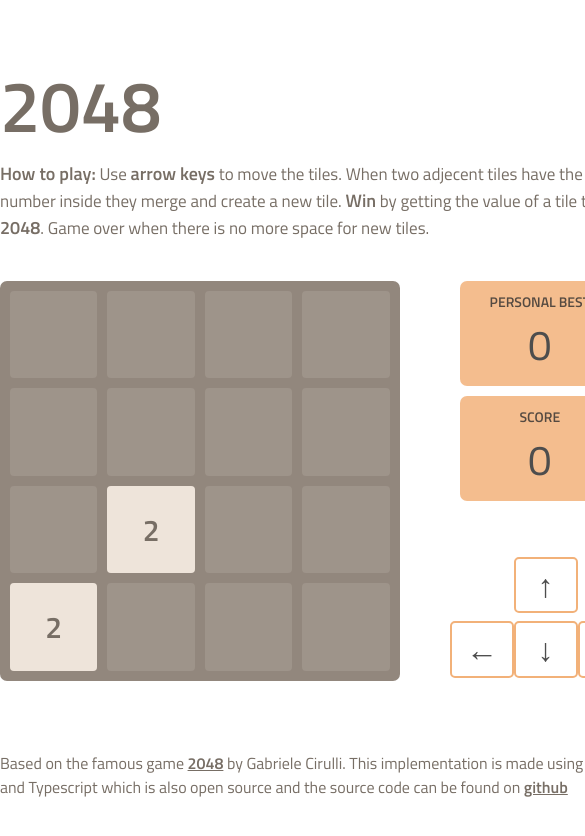
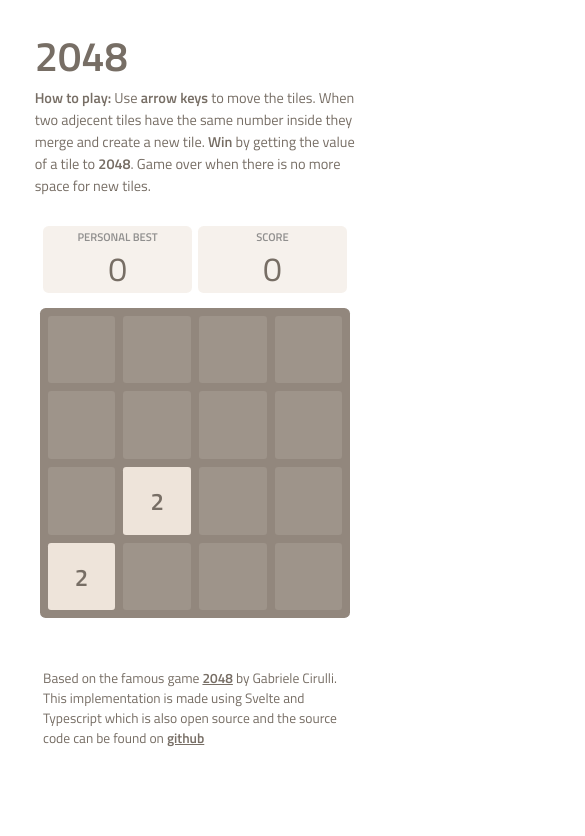
Before and after one commit to birzu/2048-svelte, a Svelte app: page / in a window 390 px wide. Shown: the top 836 px of the page, 585 px wide, since content can reach past the window. Built offline with nearby package versions, Linux system fonts and the light colour scheme.

Commit message:
style: add media queries for different screen sizes

```diff
--- a/src/App.svelte
+++ b/src/App.svelte
@@ -31,11 +31,14 @@
 
   html {
     font-size: 62.5%;
+
+    @media only screen and (max-width: 37.5em) {
+      font-size: 50%;
+    }
   }
 
   body {
-    max-height: 100vh;
-    max-width: 100vw;
+    min-height: 100vh;
     overflow-x: hidden;
     -webkit-font-smoothing: antialiased;
     -moz-osx-font-smoothing: grayscale;
@@ -44,44 +47,139 @@
     position: relative;
   }
 
+  .game-container {
+    height: 45vh;
+
+    @media only screen and (max-width: 48em) {
+      height: 40vh;
+    }
+    @media only screen and (max-width: 37.5em) {
+      height: auto;
+    }
+  }
+
   .game {
     display: grid;
     width: 77vh;
     margin: 0 auto;
     grid-template-columns: 45vh 1fr;
+    grid-template-rows: 45vh;
     gap: 5rem;
+
+    @media only screen and (max-width: 48em) {
+      width: 68vh;
+      grid-template-columns: 40vh 1fr;
+      grid-template-rows: 40vh;
+      gap: 3rem;
+    }
+    @media only screen and (max-width: 40em) {
+      width: 66vh;
+      grid-template-columns: 40vh 1fr;
+      grid-template-rows: 40vh;
+    }
+    @media only screen and (max-width: 37.5em) {
+      width: 44vh;
+      grid-template-columns: 44vh;
+      grid-template-rows: 1fr 44vh;
+      justify-content: center;
+      gap: 2rem;
+    }
+    @media only screen and (max-width: 30em) {
+      width: 36vh;
+      grid-template-columns: 36vh;
+      grid-template-rows: 1fr 36vh;
+      gap: 1rem;
+    }
+    @media only screen and (max-width: 23.4375em) {
+      width: 40vh;
+      grid-template-columns: 40vh;
+      grid-template-rows: 1fr 40vh;
+      gap: 1rem;
+    }
+    @media only screen and (max-width: 17.5em) {
+      width: 36vh;
+      grid-template-columns: 36vh;
+      grid-template-rows: 1fr 36vh;
+      gap: 1rem;
+    }
   }
 
   .game-controls {
+    height: 100%;
     display: flex;
     flex-direction: column;
     border-radius: 0.8rem;
     overflow: hidden;
+    @media only screen and (max-width: 37.5em) {
+      grid-row: 1 / 2;
+      height: 100%;
+      flex-direction: row;
+      padding: 0.6rem 0;
+    }
   }
 
   header {
     width: 75vh;
-    margin: 5rem auto 4rem auto;
-    min-height: 14rem;
+    padding: 3em 4em;
+    margin: 0 auto;
+    min-height: 10vh;
     display: grid;
     grid-template-columns: 1fr;
     grid-template-rows: max-content 1fr;
     justify-items: center;
     align-items: center;
 
+    @media only screen and (max-width: 48em) {
+      width: 67vh;
+    }
+    @media only screen and (max-width: 40em) {
+      width: 65vh;
+    }
+    @media only screen and (max-width: 37.5em) {
+      width: 48vh;
+      min-height: 10rem;
+      padding: 3rem 2rem;
+    }
+    @media only screen and (max-width: 30em) {
+      width: 38vh;
+    }
+    @media only screen and (max-width: 23.4375em) {
+      width: 42vh;
+    }
+    @media only screen and (max-width: 17.5em) {
+      width: 36vh;
+    }
     & .heading {
       font-size: 7.2rem;
       color: #776e65;
       font-weight: 600;
       justify-self: left;
+      @media only screen and (max-width: 40em) {
+        font-size: 6.8rem;
+      }
+      @media only screen and (max-width: 37.5em) {
+        font-size: 5.2rem;
+      }
     }
 
     & .description {
       font-size: 1.7rem;
       color: #776e65;
+      @media only screen and (max-width: 37.5em) {
+        font-size: 1.8rem;
+      }
+      @media only screen and (max-width: 23.4375em) {
+        font-size: 1.6rem;
+      }
 
       & strong {
         font-size: 1.8rem;
+        @media only screen and (max-width: 37.5em) {
+          font-size: 1.8rem;
+        }
+        @media only screen and (max-width: 23.4375em) {
+          font-size: 1.6rem;
+        }
       }
     }
   }
@@ -92,6 +190,27 @@
     color: #776e65;
     margin: 7rem auto 0 auto;
 
+    @media only screen and (max-width: 48em) {
+      width: 70vh;
+    }
+    @media only screen and (max-width: 40em) {
+      width: 65vh;
+    }
+    @media only screen and (max-width: 37.5em) {
+      width: 48vh;
+      font-size: 1.7rem;
+    }
+    @media only screen and (max-width: 30em) {
+      width: 36vh;
+    }
+    @media only screen and (max-width: 23.4375em) {
+      width: 40vh;
+      margin-bottom: 2rem;
+    }
+    @media only screen and (max-width: 17.5em) {
+      width: 36vh;
+      margin-bottom: 2rem;
+    }
     & a {
       &:link,
       &:visited {
@@ -161,7 +280,7 @@
     <strong>2048</strong>. Game over when there is no more space for new tiles.
   </p>
 </header>
-<main>
+<main class="game-container">
   <section class="game">
     <Board
       on:update-state={(e) => {
--- a/src/components/UI/Moves.svelte
+++ b/src/components/UI/Moves.svelte
@@ -22,6 +22,11 @@
     margin-bottom: 0.3rem;
     border-radius: 0.8rem;
 
+    @media only screen and (max-width: 37.5em) {
+      display: none;
+      visibility: hidden;
+    }
+
     &--up {
       grid-row: 1/ 2;
       grid-column: 1/ -1;
@@ -34,11 +39,22 @@
       font-size: 3.2rem;
       line-height: 1.2;
       border: 2px solid #f2b179;
-      padding: 0.7rem;
-      width: 4.6rem;
+      padding: 0.5rem;
+      min-width: 4.2rem;
       border-radius: 0.5rem;
       text-align: center;
-      color: #4d4d4d;
+      color: darken(#ede0c8, 30%);
+
+      @media only screen and (max-width: 48em) {
+        font-size: 2.8rem;
+        padding: 0.3rem;
+        min-width: 4rem;
+      }
+      @media only screen and (max-width: 40em) {
+        font-size: 2.6rem;
+        padding: 0.2rem;
+        min-width: 3.8rem;
+      }
     }
   }
 
--- a/src/components/board/Board.svelte
+++ b/src/components/board/Board.svelte
@@ -105,8 +105,8 @@
   @import "src/styles/vars.scss";
 
   .board {
-    width: 45vh;
-    height: 45vh;
+    width: 100%;
+    height: 100%;
     display: grid;
     grid-template-columns: repeat(4, 1fr);
     grid-template-rows: repeat(4, 1fr);
@@ -114,6 +114,12 @@
     background-color: $color-board-bg;
     padding: 1rem;
     border-radius: 0.7rem;
+
+    @media only screen and (max-width: 37.5em) {
+      justify-self: center;
+      width: 97%;
+      height: 97%;
+    }
   }
 
   .cell-container {
--- a/src/components/game/GameScores.svelte
+++ b/src/components/game/GameScores.svelte
@@ -10,32 +10,48 @@
     padding: 0rem 2rem;
     border-bottom-left-radius: 0.8rem;
     border-bottom-right-radius: 0.8rem;
+    @media only screen and (max-width: 37.5em) {
+      padding: 0;
+      width: 100%;
+      display: flex;
+      justify-content: space-between;
+    }
   }
 
   .score {
-    background-color: rgba(#f2b179, 0.84);
+    background-color: rgba(#eee4da, 0.5);
     margin: 0 1rem 1rem 1rem;
     border-radius: 0.7rem;
     padding: 1rem 1.5rem;
     display: flex;
     flex-direction: column;
     align-items: center;
+    @media only screen and (max-width: 37.5em) {
+      line-height: 1.4;
+      flex-basis: 48%;
+      height: 77%;
+      margin: 0;
+      padding: 0.4rem 0.2rem;
+    }
 
     &:not(:first-child) {
       margin: 1rem;
+      @media only screen and (max-width: 37.5em) {
+        margin: 0;
+      }
     }
 
     &__title {
       font-size: 1.4rem;
       text-transform: uppercase;
       font-weight: 600;
-      color: #2e2e2e;
+      color: #777;
       opacity: 0.8;
     }
 
     & span {
       font-size: 4.2rem;
-      color: #4d4d4d;
+      color: #776e65;
     }
   }
 </style>
```
